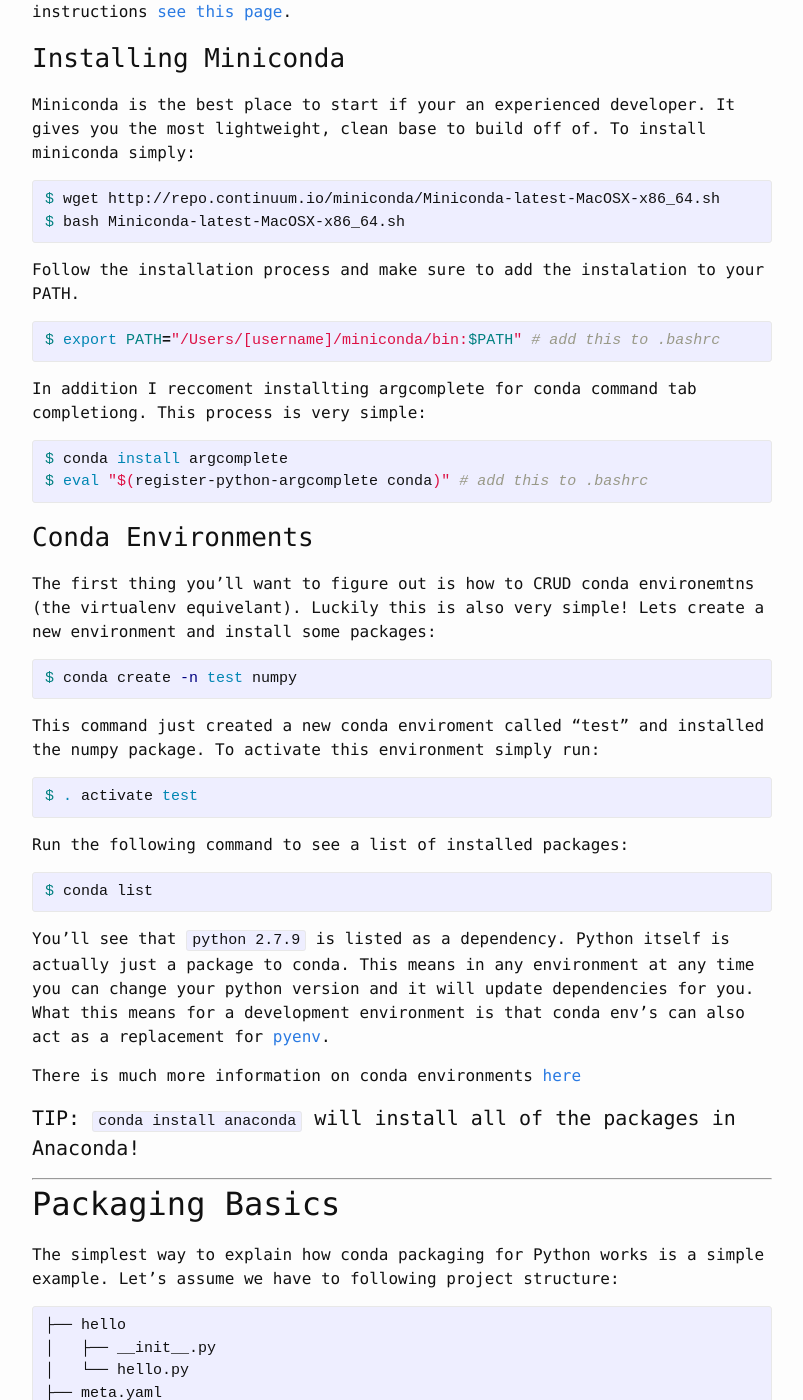
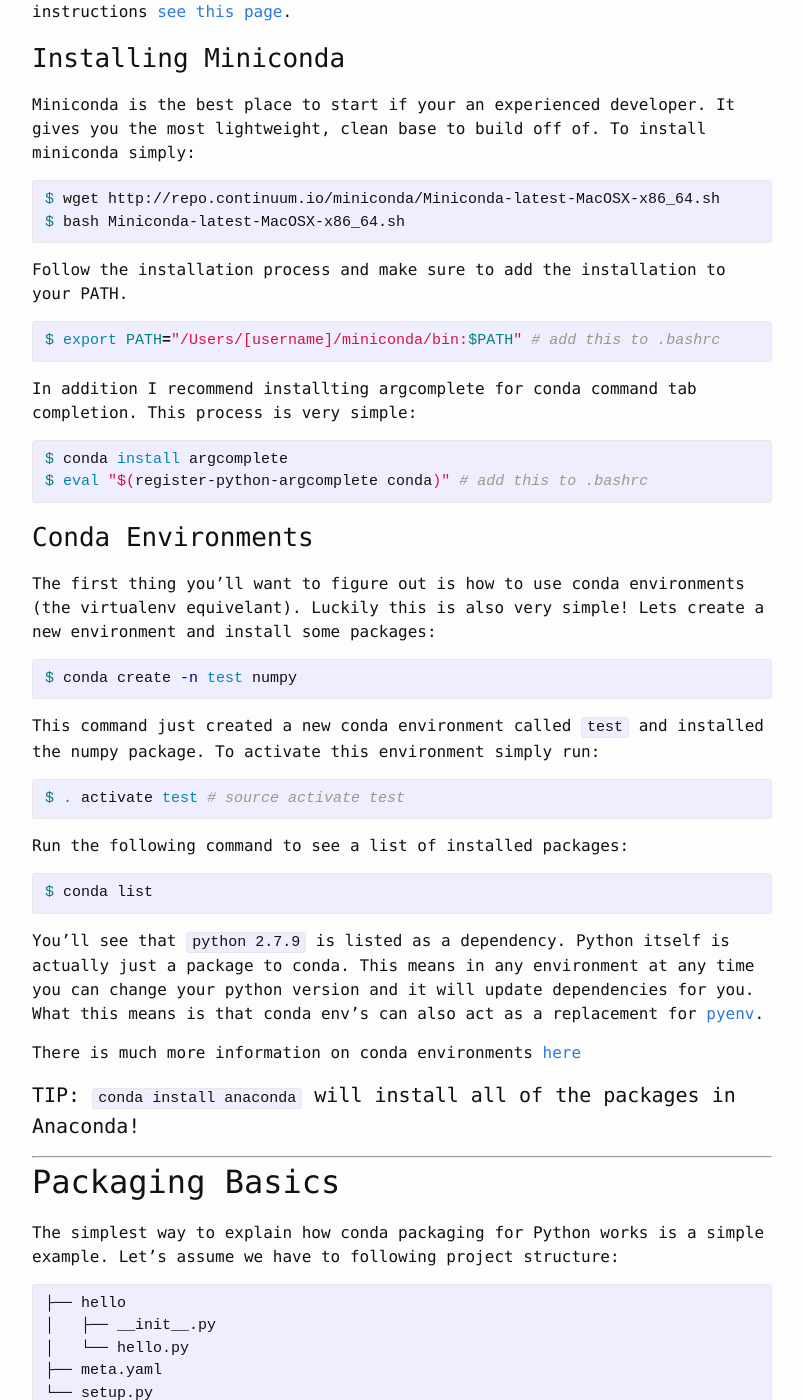
Before and after one commit to nsidc/nsidc.github.io, a Jekyll site: the page built from _posts/2015-04-29-Conda Python at NSIDC- Changing How We Do Python.md, in a window 1280 px wide and 1400 px high, scrolled down 1003 px. Shown: the whole window, without its empty margins (238-1041 px from the left). Built offline with Jekyll 4.4.1, drawn with Linux system fonts in a browser that asks for light colours; some of the changed text lies outside the part shown.

Commit message:
First edit of conda introduction
Ready for PR and review

```diff
--- a/_posts/2015-04-29-Conda Python at NSIDC- Changing How We Do Python.md
+++ b/_posts/2015-04-29-Conda Python at NSIDC- Changing How We Do Python.md
@@ -36,13 +36,13 @@
 $ bash Miniconda-latest-MacOSX-x86_64.sh
 {% endhighlight %}
 
-Follow the installation process and make sure to add the instalation to your PATH.
+Follow the installation process and make sure to add the installation to your PATH.
 
 {% highlight bash %}
 $ export PATH="/Users/[username]/miniconda/bin:$PATH" # add this to .bashrc
 {% endhighlight %}
 
-In addition I reccoment installting argcomplete for conda command tab completiong. This process is very simple:
+In addition I recommend installting argcomplete for conda command tab completion. This process is very simple:
 
 {% highlight bash %}
 $ conda install argcomplete
@@ -51,16 +51,16 @@
 
 ### Conda Environments
 
-The first thing you'll want to figure out is how to CRUD conda environemtns (the virtualenv equivelant). Luckily this is also very simple! Lets create a new environment and install some packages:
+The first thing you'll want to figure out is how to use conda environments (the virtualenv equivelant). Luckily this is also very simple! Lets create a new environment and install some packages:
 
 {% highlight bash %}
 $ conda create -n test numpy
 {% endhighlight %}
 
-This command just created a new conda enviroment called "test" and installed the numpy package. To activate this environment simply run:
+This command just created a new conda environment called `test` and installed the numpy package. To activate this environment simply run:
 
 {% highlight bash %}
-$ . activate test
+$ . activate test # source activate test
 {% endhighlight %}
 
 Run the following command to see a list of installed packages:
@@ -69,7 +69,7 @@
 $ conda list
 {% endhighlight %}
 
-You'll see that `python 2.7.9` is listed as a dependency. Python itself is actually just a package to conda. This means in any environment at any time you can change your python version and it will update dependencies for you. What this means for a development environment is that conda env's can also act as a replacement for [pyenv](https://github.com/yyuu/pyenv).
+You'll see that `python 2.7.9` is listed as a dependency. Python itself is actually just a package to conda. This means in any environment at any time you can change your python version and it will update dependencies for you. What this means is that conda env's can also act as a replacement for [pyenv](https://github.com/yyuu/pyenv).
 
 There is much more information on conda environments [here](http://conda.pydata.org/docs/faq.html#env)
 
@@ -160,18 +160,30 @@
 
 `/Users/kpurdon/miniconda/conda-bld/osx-64/hello-0.0.1-py27_0.tar.bz2`
 
-You should not that this package is an osx-64 specific binary. In the next section (Deployment Basics) I will demonstrate how to build packages for all architectures. For now lets just install the new package:
+You should note that this package is an osx-64 specific binary. In the next section (Deployment Basics) I will demonstrate how to build packages for all architectures. For now lets just install the new package:
 
 {% highlight bash %}
 $ conda install /Users/kpurdon/miniconda/conda-bld/osx-64/hello-0.0.1-py27_0.tar.bz2
 {% endhighlight %}
 
-The package should install, including it's dependencies (Python 2.7* and Click). We can now execute the entry-point command we defined in `meta.yaml` and see the expected output:
+The package should install, including it's dependencies (Python 2.7* and Click). We can now execute the entry-point command `hello` we defined in `meta.yaml` and see the expected output:
 
 {% highlight bash %}
 $ hello Kyle
 Hello, Kyle
 {% endhighlight %}
+
+### Dependencies Not on Binstar
+
+At some point you will run into a situation where a python dependency you need is not yet converted to a conda package and released on binstar. For development you can just `pip install [pkg]` into your conda env, but for packaging you will want the package to be in conda and on binstar. Luckily this is very easy!
+
+{% highlight bash %}
+$ conda skeleton pypi [somepackage]
+$ conda build [somepackage]
+# now follow the binstar upload instructions in the next section!
+{% endhighlight %}
+
+With just a few simple commands you can take a python package that is on pypi, create a conda package, build it, and be ready to upload it to your own channel on binstar!
 
 ---
 
```
Also changed, not shown: other parts of _posts/2015-04-29-Conda Python at NSIDC- Changing How We Do Python.md (+2 -2 lines).
